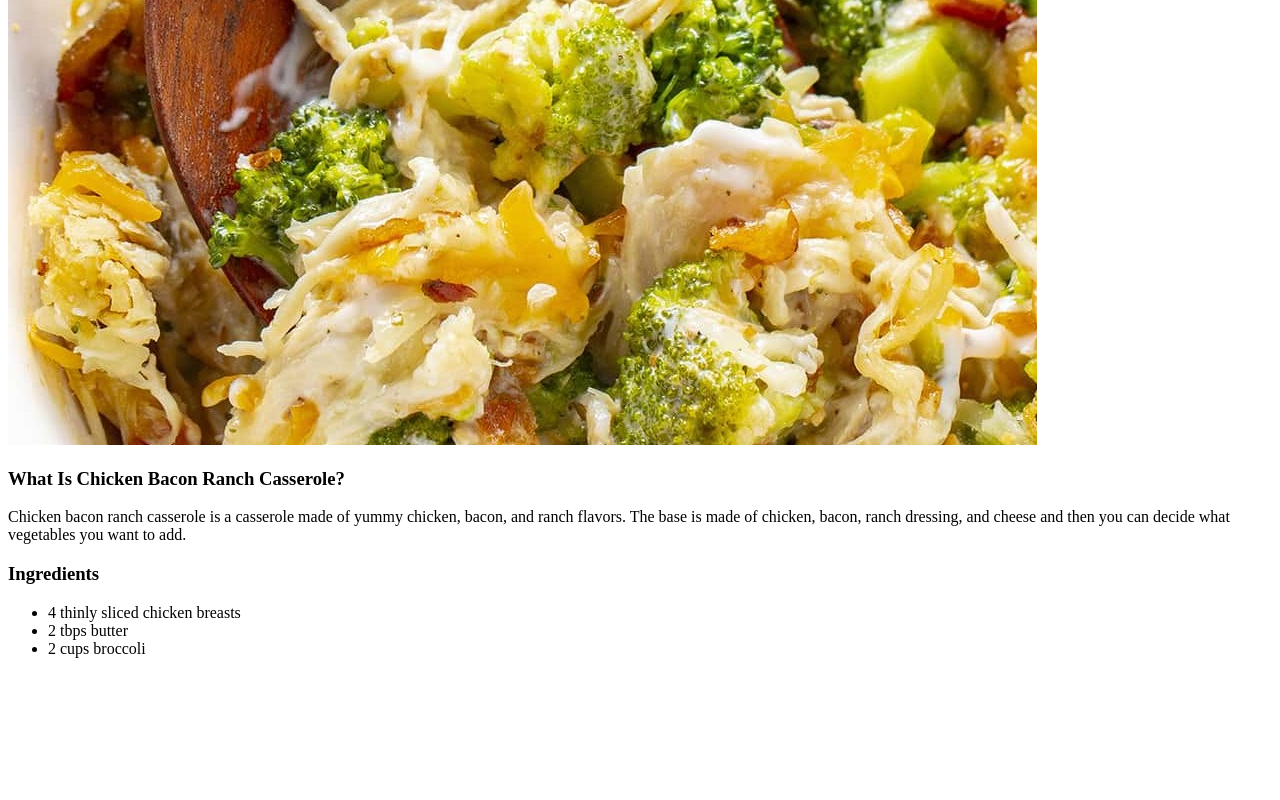
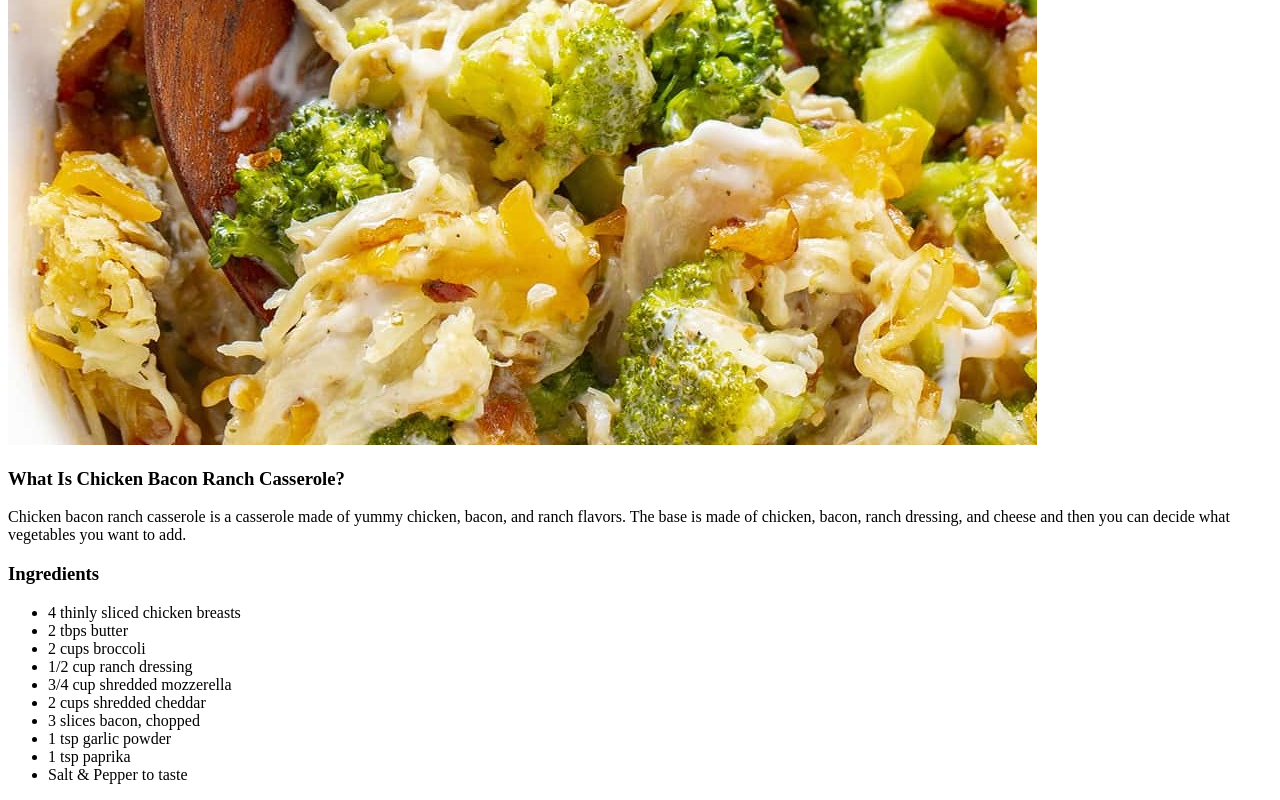
Before and after one commit to mkortemeier79/odin-recipes, a plain HTML site: page recipes/keto.html in a window 1280 px wide. Shown: the part 663-1463 px from the top of the page. Before the commit the page ends 1337 px from the top, so only its background shows below. Drawn offline with Linux system fonts and the light colour scheme.

Commit message:
finish ingrediant list

```diff
--- a/recipes/keto.html
+++ b/recipes/keto.html
@@ -21,7 +21,13 @@
      <li>4 thinly sliced chicken breasts</li>
      <li>2 tbps butter</li>
      <li>2 cups broccoli</li>
-
+     <li>1/2 cup ranch dressing</li>
+     <li>3/4 cup shredded mozzerella</li>
+     <li>2 cups shredded cheddar</li>
+     <li>3 slices bacon, chopped</li>
+     <li>1 tsp garlic powder</li>
+     <li>1 tsp paprika</li>
+     <li>Salt & Pepper to taste</li>
 
 
   </body>
```
